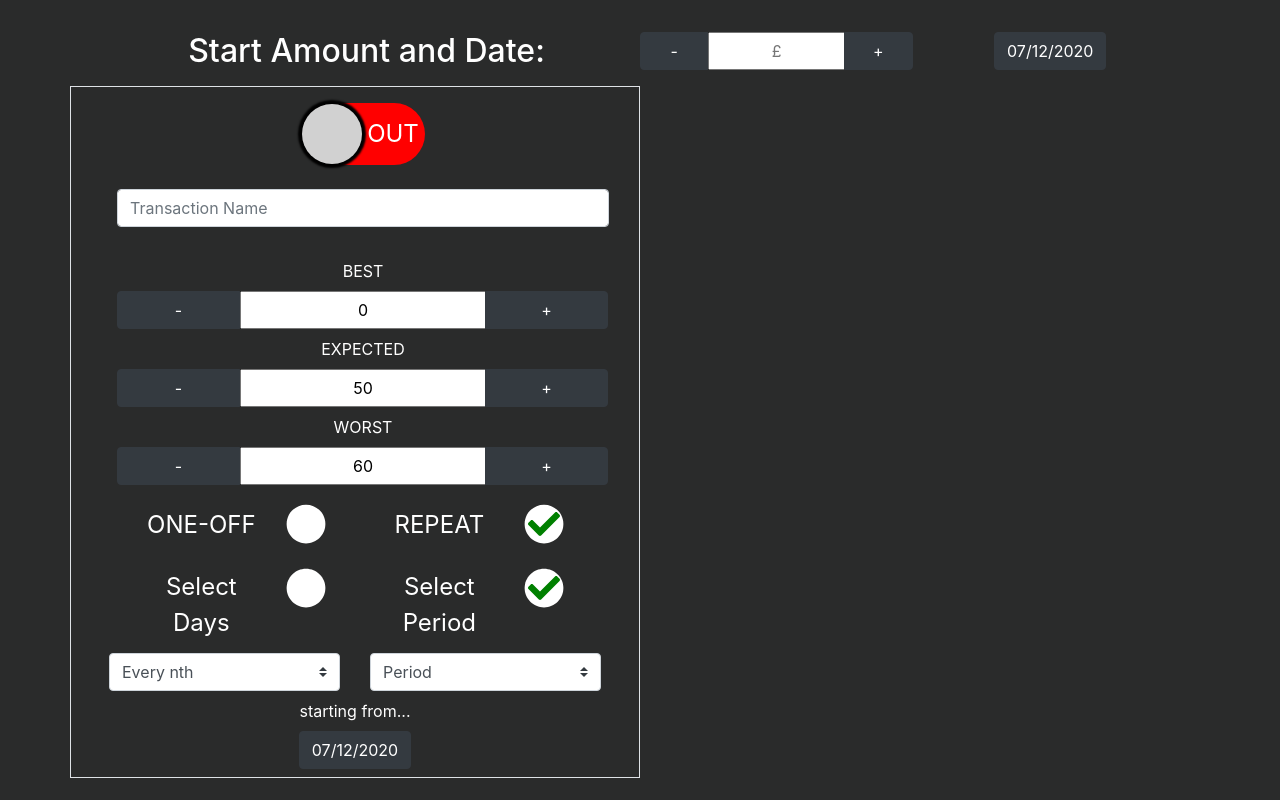
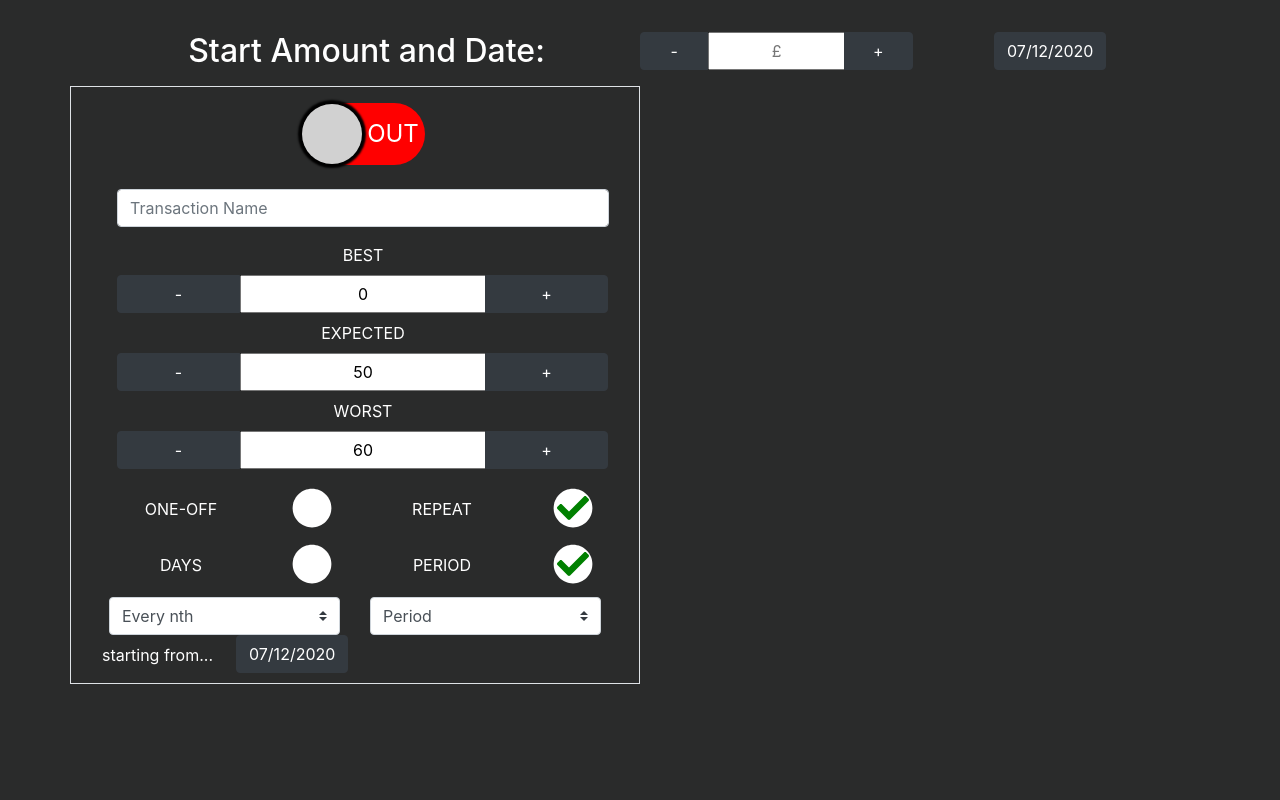
Before and after one commit to rorypearson26/cash-flow-forecaster, a React (Create React App) app in the folder front-end/: page / in a window 1280 px wide. Both pictures are taken after a click on the element 305 px from the left and 588 px from the top of the page. Built offline with nearby package versions, Linux system fonts and the light colour scheme.

Commit message:
repeat input layout fix and touch event workaround on currency incrementer

```diff
--- a/front-end/public/index.html
+++ b/front-end/public/index.html
@@ -5,6 +5,7 @@
   <head>
     <meta charset="utf-8" />
     <link rel="stylesheet" href="https://pro.fontawesome.com/releases/v5.10.0/css/all.css" integrity="sha384-AYmEC3Yw5cVb3ZcuHtOA93w35dYTsvhLPVnYs9eStHfGJvOvKxVfELGroGkvsg+p" crossorigin="anonymous"/>
+    <link rel="stylesheet" href="https://maxcdn.bootstrapcdn.com/bootstrap/latest/css/bootstrap.min.css">
     <script src="https://cdnjs.cloudflare.com/ajax/libs/font-awesome/5.9.0/js/all.min.js"></script>
     <link rel="icon" href="%PUBLIC_URL%/favicon.ico" />
     <meta name="viewport" content="width=device-width, initial-scale=1" />
--- a/front-end/src/components/CurrencyIncrementer.jsx
+++ b/front-end/src/components/CurrencyIncrementer.jsx
@@ -12,15 +12,29 @@ class CurrencyIncrementer extends Component {
             type="button"
             className="col-3 btn btn-dark"
             onMouseDown={(e) =>
-              onMouseDown({ event: e, addition: -1, index: index })
+              onMouseDown({
+                event: e,
+                addition: -1,
+                index: index,
+                type: "mouse",
+              })
             }
             onMouseUp={() => onMouseUp()}
+            onTouchStart={(e) =>
+              onMouseDown({
+                event: e,
+                addition: -1,
+                index: index,
+                type: "touch",
+              })
+            }
+            onTouchEnd={() => onMouseUp()}
           >
             -
           </button>
           <input
             className="col-6 quantity text-center noselect"
-            readonly="readOnly"
+            readonly
             value={value}
             name="quantity"
             type="number"
@@ -31,9 +45,23 @@ class CurrencyIncrementer extends Component {
             type="button"
             className="col-3 btn btn-dark"
             onMouseDown={(e) =>
-              onMouseDown({ event: e, addition: 1, index: index })
+              onMouseDown({
+                event: e,
+                addition: 1,
+                index: index,
+                type: "mouse",
+              })
             }
             onMouseUp={() => onMouseUp()}
+            onTouchStart={(e) =>
+              onMouseDown({
+                event: e,
+                addition: 1,
+                index: index,
+                type: "touch",
+              })
+            }
+            onTouchEnd={() => onMouseUp()}
           >
             +
           </button>
--- a/front-end/src/components/CustomCheck.jsx
+++ b/front-end/src/components/CustomCheck.jsx
@@ -24,7 +24,7 @@ class CustomCheck extends Component {
 
   getFontStyle(generalStyle) {
     let fontStyle = {
-      fontSize: "1.5em",
+      fontSize: "1em",
     };
     fontStyle = { ...fontStyle, ...generalStyle };
     return fontStyle;
@@ -36,12 +36,12 @@ class CustomCheck extends Component {
     const { ...checkStyle } = this.getCheckStyle(status, generalStyle);
     const { ...fontStyle } = this.getFontStyle(generalStyle);
     return (
-      <div className="col-12">
+      // <div className="col-12">
       <div className="row">
-          <div className="col-8 ">
+        <div className="col-8">
           <label style={{ ...fontStyle }}>{label}</label>
         </div>
-          <div className="col-4 ">
+        <div className="col-4">
           <div className="fa-2x">
             <span className="fa-layers fa-fw " onClick={() => onClick()}>
               <i
@@ -54,7 +54,7 @@ class CustomCheck extends Component {
           </div>
         </div>
       </div>
-      </div>
+      // </div>
     );
   }
 }
--- a/front-end/src/components/IncrementerGroup.jsx
+++ b/front-end/src/components/IncrementerGroup.jsx
@@ -30,15 +30,15 @@ class IncrementerGroup extends Component {
   }
 
   // True if plus pressed, false if subtracting
-  onMouseDown = ({ event, addition, index }) => {
-    if (event.button === 0) {
+  onMouseDown = ({ event, addition, index, type }) => {
+    if (event.button === 0 || type == "touch") {
       let { values, interval, changeFactor } = this.state;
       let currentValue = values[index];
       let props = { index, values, currentValue, addition };
       values = addition === 1 ? this.increasing(props) : this.decreasing(props);
       this.setState({ values });
       this.timer = setTimeout(
-        () => this.onMouseDown({ event, addition, index }),
+        () => this.onMouseDown({ event, addition, index, type }),
         interval
       );
       interval = this.changeInterval(interval, changeFactor);
@@ -96,28 +96,12 @@ class IncrementerGroup extends Component {
 
   changeInterval(interval, changeFactor) {
     //Don't let update rate fall below this
-    const minInterval = 5;
+    const minInterval = 1;
     const newInterval = Math.round(interval / changeFactor);
     if (newInterval > minInterval) {
       return newInterval;
     }
     return minInterval;
-  }
-
-  // roundTo(n, digits) {
-  //   if (digits === undefined) {
-  //     digits = 0;
-  //   }
-
-  //   var multiplier = Math.pow(10, digits);
-  //   n = parseFloat((n * multiplier).toFixed(11));
-  //   var test = Math.round(n) / multiplier;
-  //   return +test.toFixed(digits);
-  // }
-
-  stopTimer() {
-    clearTimeout(this.timer);
-    this.resetInterval();
   }
 
   render() {
--- a/front-end/src/components/RepeatInput.jsx
+++ b/front-end/src/components/RepeatInput.jsx
@@ -21,31 +21,28 @@ class RepeatInput extends Component {
 
     return (
       <div>
-        <div className="col-12">
-          <div className="row m-2">
-            <div className="col-6 align-self-center">
+        <div className="row mb-2">
+          <div className="col-6">
             <CustomCheck
               key={`repeatOnDays${!status}`}
-                label="Select Days"
+              label="DAYS"
               status={status}
               onClick={() => onClick()}
             />
           </div>
-            <div className="col-6 align-self-center">
+          <div className="col-6 ">
             <CustomCheck
               key={`repeatOnDays${status}`}
-                label="Select Period"
+              label="PERIOD"
               status={!status}
               onClick={() => onClick()}
             />
           </div>
         </div>
-        </div>
         {status ? (
           <DaysOfWeek />
         ) : (
-          <div className="col-12">
-            <div className="row ">
+          <div className="row">
             <div className="col-6">
               <select
                 value={frequency}
@@ -67,12 +64,9 @@ class RepeatInput extends Component {
               >
                 <option hidden>Period</option>
                 <option value="W">{`Week${frequency > 1 ? "s" : ""}`}</option>
-                  <option value="M">{`Month${
-                    frequency > 1 ? "s" : ""
-                  }`}</option>
+                <option value="M">{`Month${frequency > 1 ? "s" : ""}`}</option>
                 <option value="Y">{`Year${frequency > 1 ? "s" : ""}`}</option>
               </select>
-              </div>
             </div>
             <p className="text-center m-2">starting from...</p>
             <div className="row">
--- a/front-end/src/components/TransactionForm.jsx
+++ b/front-end/src/components/TransactionForm.jsx
@@ -1,7 +1,6 @@
 import React, { Component } from "react";
 import TransactionSlider from "./TransactionSlider";
 import TransactionName from "./TransactionName";
-import CurrencyIncrementer from "./CurrencyIncrementer";
 import CustomCheck from "./CustomCheck";
 import RepeatInput from "./RepeatInput";
 import CustomDatePicker from "./CustomDatePicker";
@@ -61,33 +60,9 @@ class TransactionForm extends Component {
         <div className="col-12">
           <IncrementerGroup income={income} />
         </div>
-        {/* <div className="col-12 m-2">
-          <CurrencyIncrementer
-            label="BEST"
-            value={values.low}
-            onMouseDown={this.updateValue}
-            onMouseUp={this.stopTimer}
-          />
-        </div>
-        <div className="col-12 m-2">
-          <CurrencyIncrementer
-            label="EXPECTED"
-            value={values.expected}
-            onMouseDown={this.updateValue}
-            onMouseUp={this.stopTimer}
-          />
-        </div>
-        <div className="col-12 m-2">
-          <CurrencyIncrementer
-            label="WORST"
-            value={values.high}
-            onMouseDown={this.updateValue}
-            onMouseUp={this.stopTimer}
-          />
-        </div> */}
         <div className="col-12">
-          <div className="row m-2">
-            <div className="col-6 align-self-center">
+          <div className="row mt-2">
+            <div className="col-6">
               <CustomCheck
                 key={`check${!repeat}`}
                 label="ONE-OFF"
@@ -95,7 +70,7 @@ class TransactionForm extends Component {
                 onClick={this.repeatClicked}
               />
             </div>
-            <div className="col-6 align-self-center">
+            <div className="col-6 ">
               <CustomCheck
                 key={`check${repeat}`}
                 label="REPEAT"
@@ -104,12 +79,19 @@ class TransactionForm extends Component {
               />
             </div>
           </div>
+          <div className="row mt-2">
+            <div className="col-12">
+              {repeat ? (
+                <RepeatInput
+                  status={repeatOnDays}
+                  onClick={this.repeatTypeClicked}
+                />
+              ) : (
+                <CustomDatePicker />
+              )}
+            </div>
+          </div>
         </div>
-        {repeat ? (
-          <RepeatInput status={repeatOnDays} onClick={this.repeatTypeClicked} />
-        ) : (
-          <CustomDatePicker />
-        )}
       </div>
     );
   }
--- a/front-end/src/components/TransactionName.jsx
+++ b/front-end/src/components/TransactionName.jsx
@@ -4,7 +4,7 @@ class TransactionName extends Component {
   state = {};
   render() {
     return (
-      <div className="form-group row">
+      <div className="row text-center">
         <div className="col-12">
           <input
             type="text"
```
Lines whose indentation alone changed are shown as unchanged.
